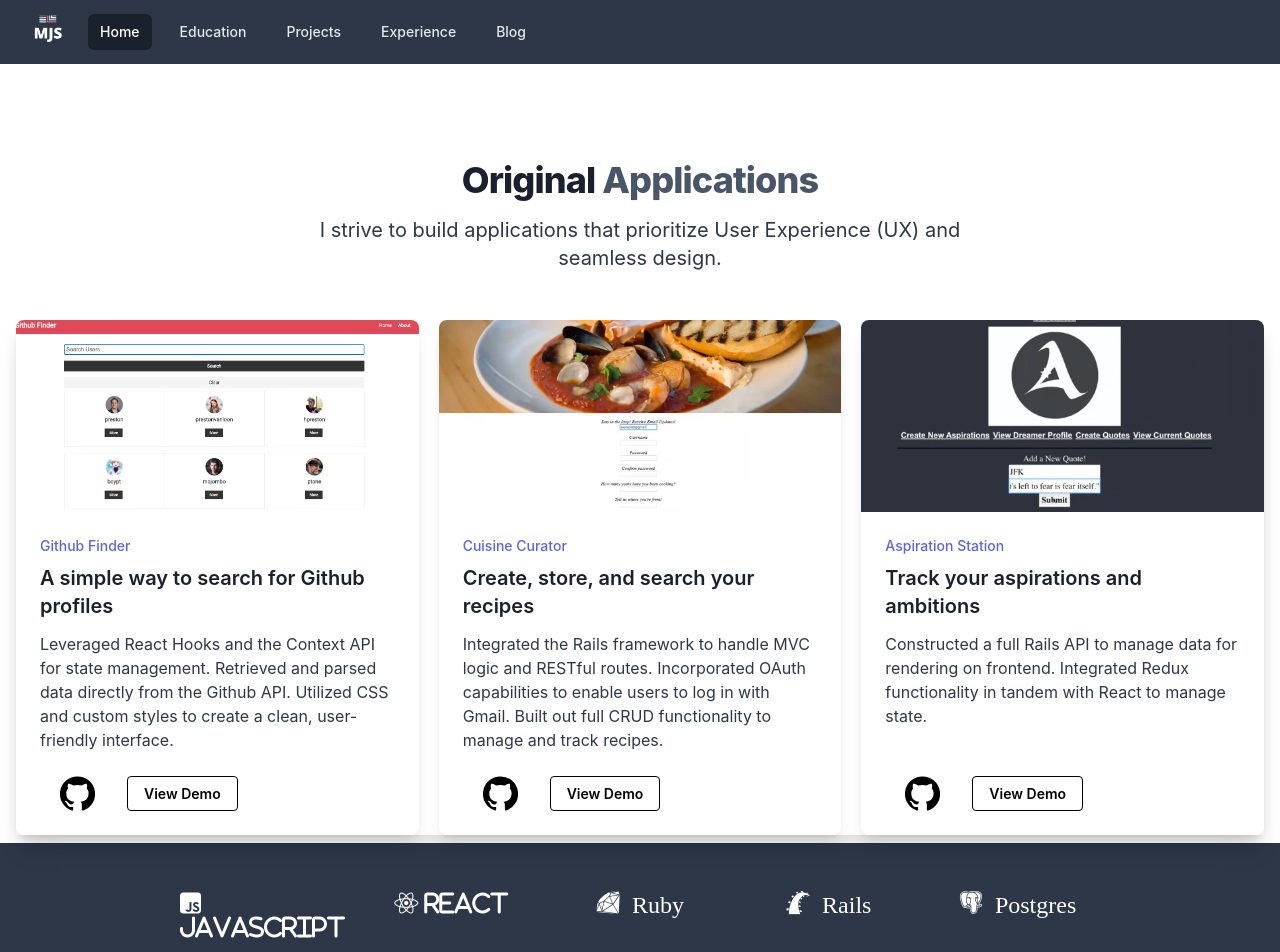
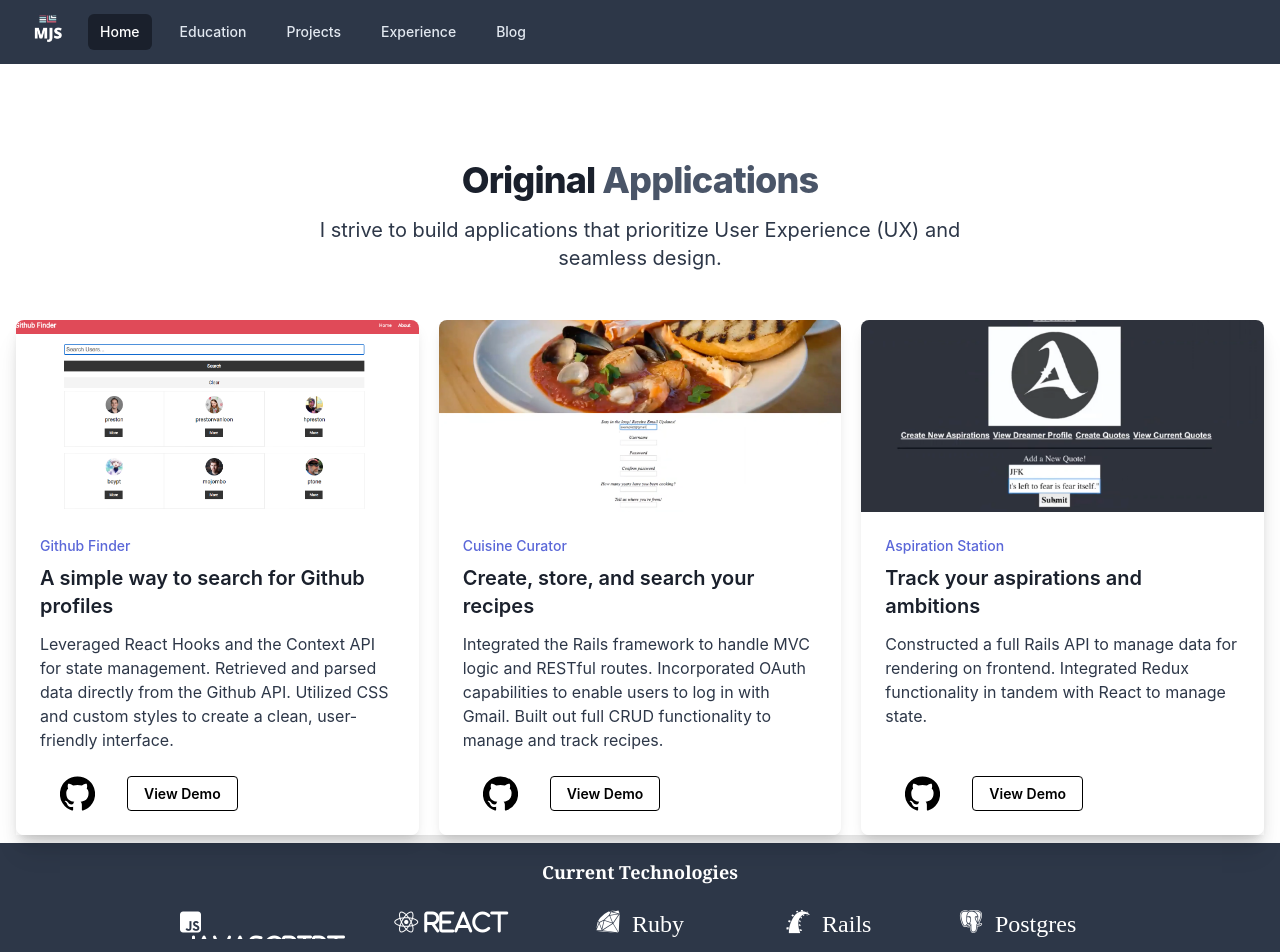
Before and after one commit to MichaelSchiumo/mjs-portfolio, a React (Create React App) app in the folder mjsportfolio/: page /projects in a window 1280 px wide. Shown: the top 952 px of the page. Built offline with nearby package versions, Linux system fonts and the light colour scheme.

Commit message:
added margin for lg screen on projects page

```diff
--- a/mjsportfolio/src/components/LogoCloud.js
+++ b/mjsportfolio/src/components/LogoCloud.js
@@ -5,6 +5,9 @@ const LogoCloud = () => {
     <div className='grid grid-rows-2 h-60 mt-10 -mb-40 lg:mt-2 lg:h-48 rounded-lg'>
       <div class='bg-gray-800'>
         <div class='max-w-screen-xl mx-auto py-12 px-4 sm:px-6 lg:px-6 lg:w-3/4'>
+          <h1 className='text-white -mt-8 mb-8 text-xl lg:-mt-8 lg:mb-6 lg:text-lg text-center font-serif font-extrabold'>
+            Current Technologies
+          </h1>
           <div class='grid grid-cols-2 gap-8 md:grid-cols-6 lg:grid-cols-5'>
             <div class='col-span-1 flex justify-center md:col-span-2 lg:col-span-1'>
               <span className='h-12 fab fa-js-square fa-3x text-2xl text-white'>
```
